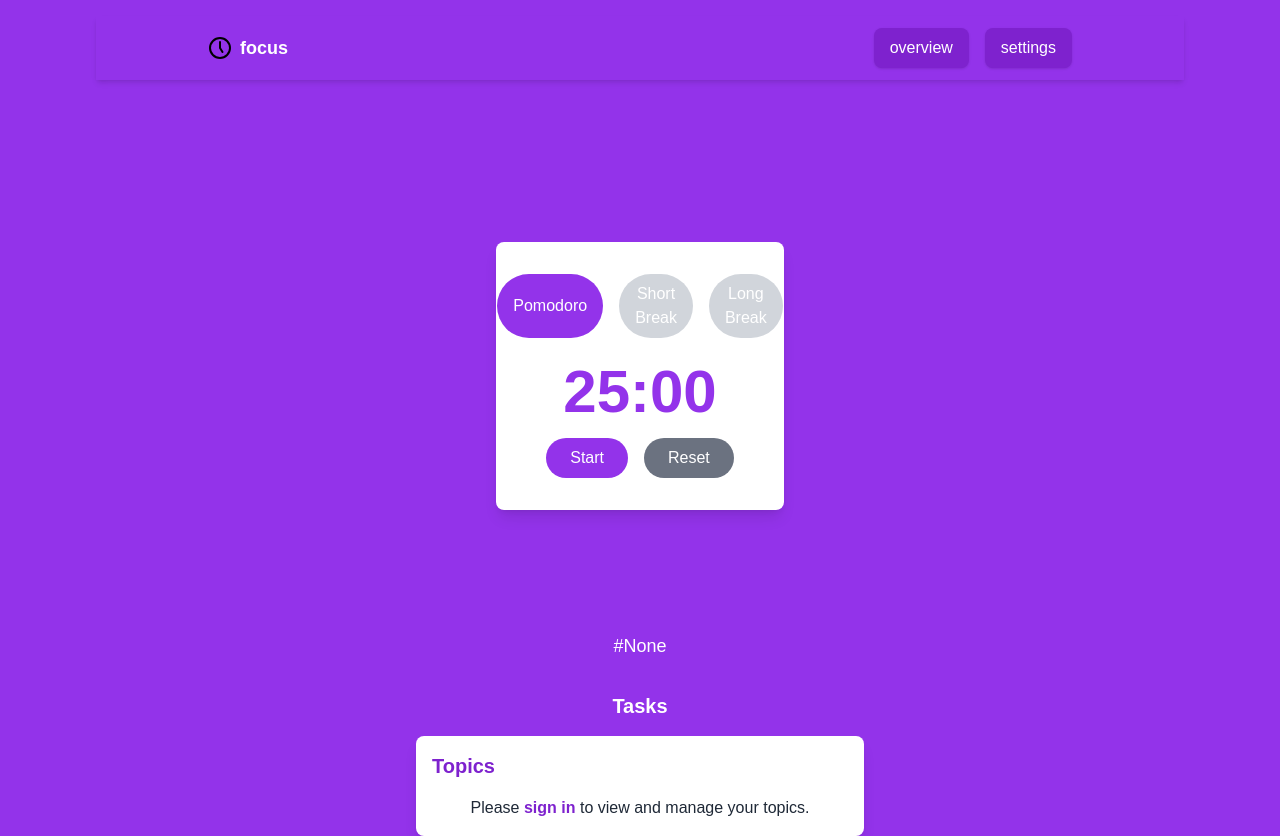
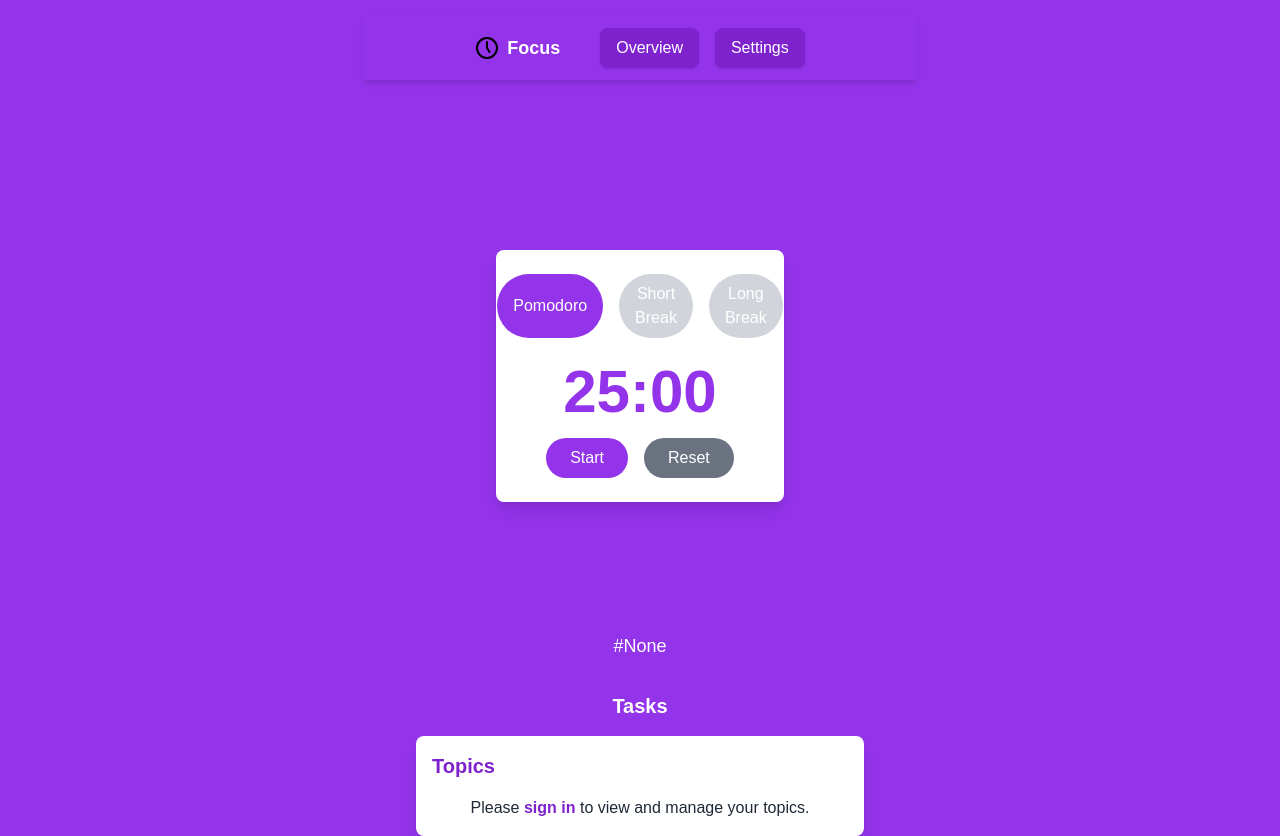
Before and after one commit to ethanluc7/pomodoro-timer, a Next.js app: page / in a window 1280 px wide. Built offline with nearby package versions, Linux system fonts and the light colour scheme.

Commit message:
updated several components

```diff
--- a/app/components/GeneralSettings.tsx
+++ /dev/null
@@ -1,20 +0,0 @@
-import React from "react";
-
-const GeneralSettings: React.FC = () => {
-  return (
-    <div>
-      <h2 className="text-2xl font-bold mb-4 text-black">General Settings</h2>
-      <form>
-        <label className="block mb-2 text-black">
-          Theme
-          <select className="border px-4 py-2 rounded-md w-full mt-2">
-            <option>Light Mode</option>
-            <option>Night Mode</option>
-          </select>
-        </label>
-      </form>
-    </div>
-  );
-};
-
-export default GeneralSettings;
--- a/app/components/NavBar.tsx
+++ b/app/components/NavBar.tsx
@@ -12,11 +12,11 @@ const NavBar = ({
   const router = useRouter();
 
   return (
-    <div className="bg-purple-600 flex items-center justify-between px-28 py-3 shadow-md">
+    <div className="bg-purple-600 flex items-center justify-between px-28 py-3 shadow-md space-x-10">
       <div className="flex items-center space-x-2">
         <img src="/clock-5.svg" alt="Clock" />
 
-        <h1 className="text-white font-bold text-lg">focus</h1>
+        <h1 className="text-white font-bold text-lg">Focus</h1>
       </div>
 
       <div className="flex space-x-4">
@@ -24,14 +24,14 @@ const NavBar = ({
           className="px-4 py-2 bg-purple-700 text-white rounded-lg shadow hover:bg-purple-800"
           onClick={onOverviewOpen}
         >
-          overview
+          Overview
         </button>
 
         <button
           className="px-4 py-2 bg-purple-700 text-white rounded-lg shadow hover:bg-purple-800"
           onClick={onSettingsOpen}
         >
-          settings
+          Settings
         </button>
       </div>
     </div>
--- a/app/components/Settings.tsx
+++ b/app/components/Settings.tsx
@@ -1,8 +1,7 @@
 import React, { ReactNode, useState } from "react";
-import GeneralSettings from "./GeneralSettings";
-import TimersSettings from "./TimerSettings";
-import SoundsSettings from "./SoundSettings";
-import AccountSettings from "./AccountSettings";
+import TimersSettings from "./settings/TimerSettings";
+import SoundsSettings from "./settings/SoundSettings";
+import AccountSettings from "./settings/AccountSettings";
 
 export default function Settings({
   children,
@@ -27,7 +26,7 @@ export default function Settings({
   onSoundUpdate: (sound: string) => void;
   selectedSound: string;
 }) {
-  const [activeSection, setActiveSection] = useState<string>("general");
+  const [activeSection, setActiveSection] = useState<string>("timers");
 
   const handleSectionChange = (section: string) => {
     setActiveSection(section);
@@ -46,12 +45,7 @@ export default function Settings({
         <div className="flex h-full">
           <div className="w-64 bg-gray-800 text-white p-4">
             <div className="flex flex-col space-y-4">
-              <button
-                onClick={() => handleSectionChange("general")}
-                className="hover:text-gray-400"
-              >
-                General
-              </button>
+
               <button
                 onClick={() => handleSectionChange("timers")}
                 className="hover:text-gray-400"
@@ -74,7 +68,7 @@ export default function Settings({
           </div>
 
           <div className="flex-grow p-8 overflow-y-auto">
-            {activeSection === "general" && <GeneralSettings />}
+
             {activeSection === "timers" && (
               <TimersSettings onUpdate={onUpdateTimers} />
             )}
--- a/app/components/Timer.tsx
+++ b/app/components/Timer.tsx
@@ -121,7 +121,7 @@ const PomodoroTimer: React.FC<PomodoroTimerProps> = ({
 
   return (
     <div className="flex justify-center items-center h-[60vh] bg-purple-600">
-      <div className="text-center bg-white p-8 rounded-lg shadow-lg w-72">
+      <div className="text-center bg-white p-6 rounded-lg shadow-lg w-72">
         <div className="flex justify-center gap-4 mb-6">
           {["Pomodoro", "Short Break", "Long Break"].map((modeName) => (
             <button
--- a/app/components/Topics.tsx
+++ b/app/components/Topics.tsx
@@ -127,10 +127,13 @@ const Topics: React.FC<TopicsProps> = ({
           Please <span className="text-purple-700 font-bold">sign in</span> to
           view and manage your topics.
         </p>
-      ) : topics.length === 0 ? (
-        <p className="text-center text-gray-800">No topics available.</p>
       ) : (
         <>
+          {topics.length === 0 && (
+            <p className="text-center text-gray-800">No topics available.</p>
+          )}
+
+          {topics.length > 0 && (
             <ul className="space-y-3">
               {topics.map((topic) => (
                 <li
@@ -156,6 +159,7 @@ const Topics: React.FC<TopicsProps> = ({
                 </li>
               ))}
             </ul>
+          )}
 
           <div className="mt-4">
             <input
--- a/app/components/AccountSettings.tsx
+++ b/app/components/settings/AccountSettings.tsx
@@ -1,6 +1,7 @@
 "use client";
 
 import { useState } from "react";
+import { useRouter } from "next/navigation";
 import axios from "axios";
 
 export default function AccountSettings({
@@ -12,6 +13,7 @@ export default function AccountSettings({
   isLoggedIn: boolean;
   onLogout: () => void;
 }) {
+  const router = useRouter(); // Use the Next.js router for navigation
   const [email, setEmail] = useState("");
   const [password, setPassword] = useState("");
   const [message, setMessage] = useState("");
@@ -41,7 +43,7 @@ export default function AccountSettings({
         setMessage("");
       }, 1500);
     } catch (error: any) {
-      setError(error.response?.data?.message || "Login failed");
+      setError(error.response?.data?.error || "Login failed");
     }
   };
 
@@ -60,7 +62,7 @@ export default function AccountSettings({
       ) : (
         <>
           <h2 className="text-2xl font-bold mb-6">
-            Sync timer settings, themes, and more with an account!
+            Sync timer settings, sounds, and data with an account!
           </h2>
 
           <form>
@@ -76,7 +78,10 @@ export default function AccountSettings({
               className="w-full p-2 mb-4 border rounded-md text-black"
             />
 
-            <label htmlFor="password" className="block text-sm font-medium mb-2">
+            <label
+              htmlFor="password"
+              className="block text-sm font-medium mb-2"
+            >
               Password
             </label>
             <input
@@ -97,6 +102,13 @@ export default function AccountSettings({
             </button>
           </form>
 
+          <button
+            onClick={() => router.push("/register")} // Navigate to the /register page
+            className="w-full px-4 py-2 bg-white text-black rounded-lg shadow hover:bg-gray-600"
+          >
+            Don't have an account? Register
+          </button>
+
           {message && <p className="text-green-500 mt-2">{message}</p>}
           {error && <p className="text-red-500 mt-2">{error}</p>}
         </>
--- a/app/page.tsx
+++ b/app/page.tsx
@@ -112,7 +112,8 @@ export default function HomePage() {
   }, []);
 
   return (
-    <div className="bg-purple-600 min-h-screen text-white flex flex-col items-center">
+    <div className="bg-purple-600 min-h-screen flex items-center justify-center">
+      <div className="text-white flex flex-col items-center">
         <div className="w-full max-w-6xl px-8 py-4">
           <NavBar
             onSettingsOpen={() => setIsSettingsOpen(true)}
@@ -158,5 +159,6 @@ export default function HomePage() {
           </Settings>
         )}
       </div>
+    </div>
   );
 }
```
Also changed, not shown: app/components/settings/SoundSettings.tsx (renamed from app/components/SoundSettings.tsx), app/components/settings/TimerSettings.tsx (renamed from app/components/TimerSettings.tsx), vercel.json (added). Lines whose indentation alone changed are shown as unchanged.
